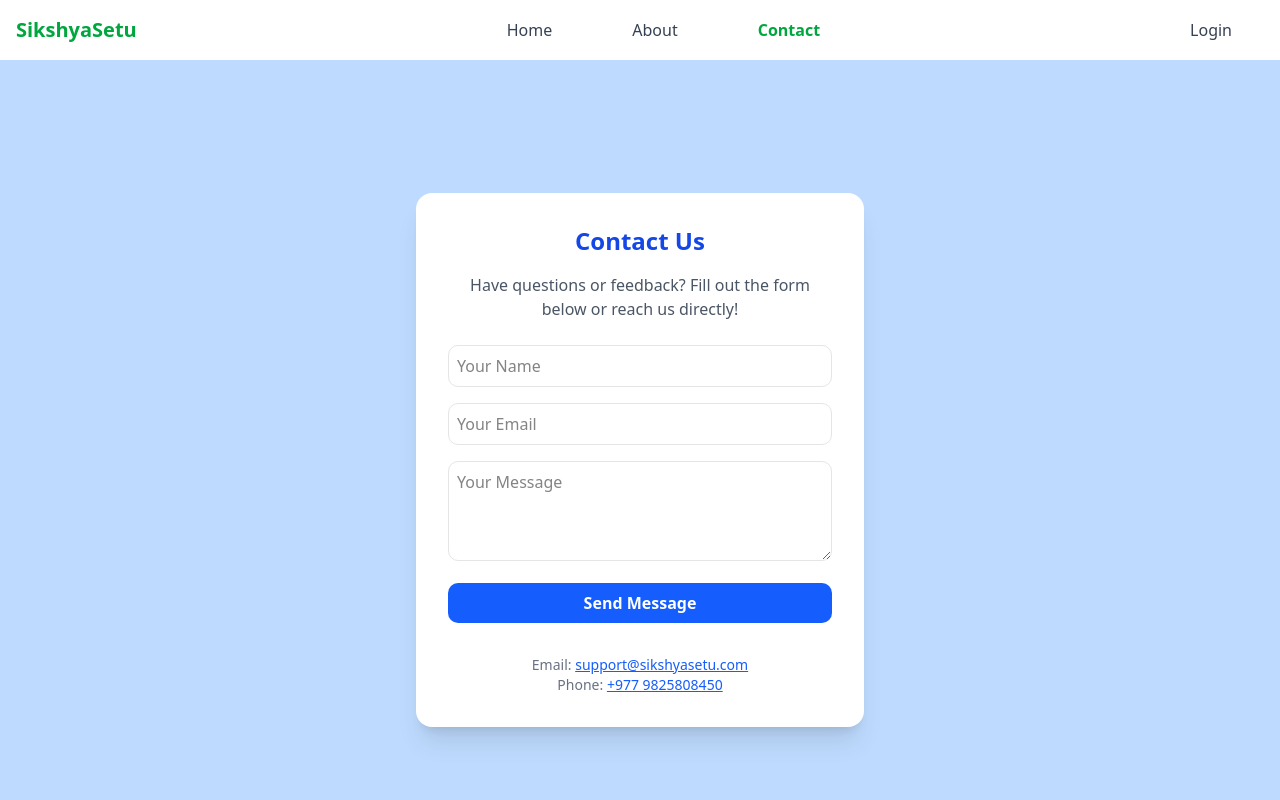
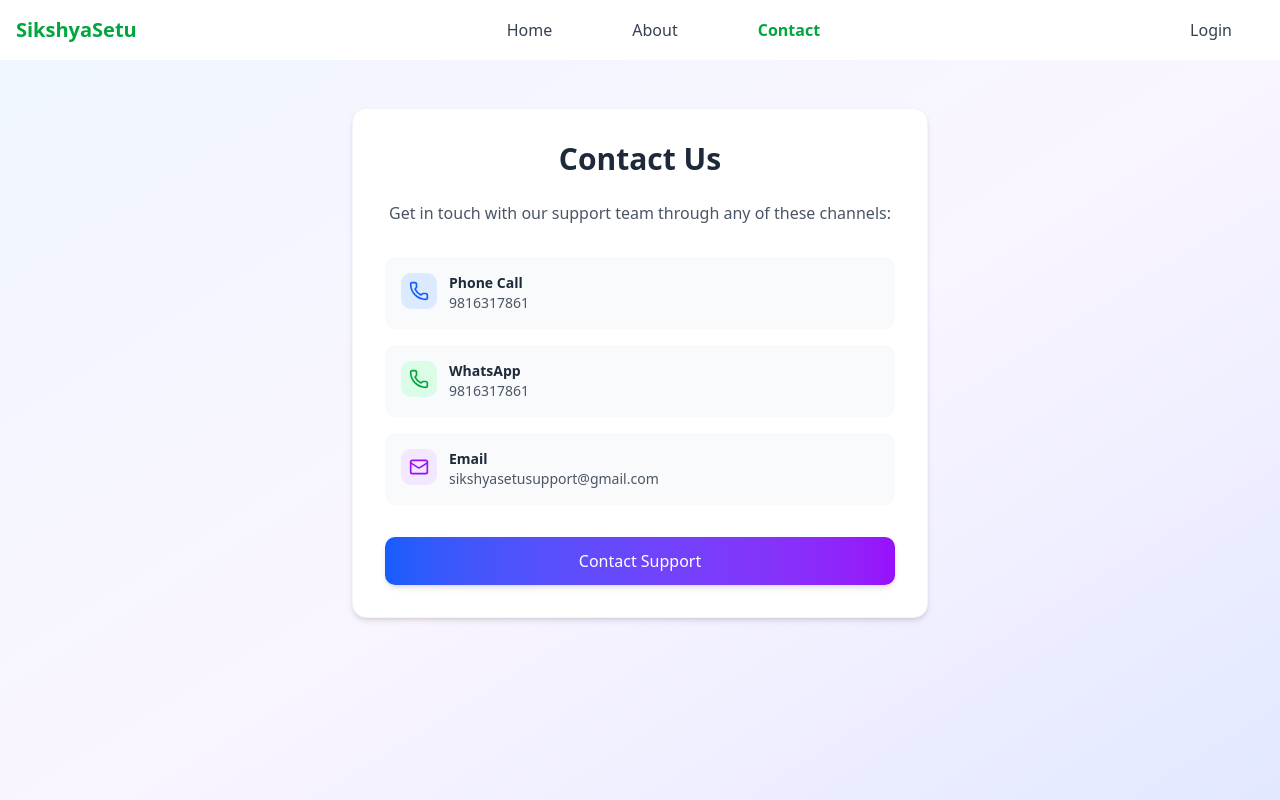
Before and after one commit to Ambiton-HackFest-2082/BitBytes, a React (Vite) app in the folder frontend/: page /contact in a window 1280 px wide. Shown: the top 800 px of the page. Built offline with nearby package versions, Linux system fonts and the light colour scheme; no server answers.

Commit message:
about section redesigned

```diff
--- a/frontend/src/components/Landingpage/Faq.jsx
+++ b/frontend/src/components/Landingpage/Faq.jsx
@@ -1,13 +1,9 @@
 import { useState } from "react";
-import { Phone, Mail, HelpCircle } from "lucide-react";
+import { HelpCircle } from "lucide-react";
 
 const faqData = {
   "Getting Started": [
-    {
-      question: "What is SikshyaSetu?",
-      answer:
-        "SikshyaSetu is a collaborative platform that connects students and teachers to enhance digital learning through discussions, Q&A, and shared resources.",
-    },
+
     {
       question: "How do I register as a teacher or student?",
       answer:
@@ -44,9 +40,8 @@ const faqData = {
       question: "Is there a messaging system?",
       answer:
         "SikshyaSetu includes private messaging between students and teachers, group messaging for class discussions, and announcement features for important updates.",
-    }
+    },
   ],
-
 };
 
 export default function FAQ() {
@@ -57,44 +52,15 @@ export default function FAQ() {
     setOpenIndex(openIndex === index ? null : index);
   };
 
-  const handlePhoneClick = () => {
-    window.open('tel:9816317861', '_blank');
-  };
-
-  const handleWhatsAppClick = () => {
-    window.open('https://wa.me/9779816317861', '_blank');
-  };
-
-  const handleEmailClick = () => {
-    const email = "sikshyasetusupport@gmail.com";
-    const subject = encodeURIComponent("Hello from SikshyaSetu");
-    const body = encodeURIComponent("Hi, I wanted to reach out to you regarding...");
-
-    const gmailUrl = `https://mail.google.com/mail/?view=cm&fs=1&to=${email}&su=${subject}&body=${body}`;
-
-    window.open(gmailUrl, '_blank');
-  };
-
-  const handleContactSupport = () => {
-    const email = "sikshyasetusupport@gmail.com";
-    const subject = encodeURIComponent("Support Request from FAQ");
-    const body = encodeURIComponent("Hi Team,\n\nI have a question regarding...");
-
-    const gmailUrl = `https://mail.google.com/mail/?view=cm&fs=1&to=${email}&su=${subject}&body=${body}`;
-
-    window.open(gmailUrl, '_blank');
-  };
-
   const tabs = [
     { name: "Getting Started", icon: "🚀" },
     { name: "Platform Features", icon: "📚" },
-
   ];
 
   return (
-    <div className="min-h-screen bg-gradient-to-br from-purple-50 via-blue-50 to-indigo-100">
-      <div className="max-w-6xl mx-auto px-6 py-12">
-        {/* Header Section */}
+    <div className="min-h-screen bg-[#f8f4ff] flex flex-col items-center justify-center py-12 px-4">
+      <div className="max-w-6xl w-full">
+        {/* Header */}
         <div className="text-center mb-12">
           <div className="inline-flex items-center justify-center w-16 h-16 bg-gradient-to-r from-blue-500 to-purple-600 rounded-full mb-4">
             <HelpCircle className="w-8 h-8 text-white" />
@@ -115,7 +81,10 @@ export default function FAQ() {
           {tabs.map((tab) => (
             <button
               key={tab.name}
-              onClick={() => setActiveTab(tab.name)}
+              onClick={() => {
+                setActiveTab(tab.name);
+                setOpenIndex(null);
+              }}
               className={`flex items-center gap-2 px-6 py-3 rounded-full font-medium transition-all duration-200 ${
                 activeTab === tab.name
                   ? "bg-gradient-to-r from-blue-600 to-purple-600 text-white shadow-lg"
@@ -128,10 +97,8 @@ export default function FAQ() {
           ))}
         </div>
 
-        <div className="grid grid-cols-1 lg:grid-cols-3 gap-8">
-          {/* FAQ Section */}
-          <div className="lg:col-span-2">
-            <div className="space-y-4">
+        {/* FAQ List */}
+        <div className="w-full max-w-4xl mx-auto space-y-4">
           {faqData[activeTab].map((faq, index) => (
             <div
               key={index}
@@ -163,8 +130,9 @@ export default function FAQ() {
                 </span>
               </button>
 
+              {/* Answer */}
               {openIndex === index && (
-                    <div className="px-6 pb-6">
+                <div className="px-6 pb-6 max-h-[300px] overflow-y-auto transition-all duration-300 ease-in-out">
                   <div className="h-px bg-gray-100 mb-4"></div>
                   <p className="text-gray-600 leading-relaxed">
                     {faq.answer}
@@ -175,76 +143,6 @@ export default function FAQ() {
           ))}
         </div>
       </div>
-
-          {/* Help Center Sidebar */}
-          <div className="lg:col-span-1">
-            <div className="bg-white rounded-xl p-6 shadow-sm border border-gray-100 sticky top-6">
-              <h3 className="text-xl font-bold text-gray-800 mb-4">
-                Need More Help?
-              </h3>
-              <p className="text-gray-600 mb-6 text-sm">
-                Get in touch with our support team through any of these channels:
-              </p>
-
-              <div className="space-y-4">
-                <div
-                  onClick={handlePhoneClick}
-                  className="flex items-start gap-3 p-4 bg-gray-50 rounded-lg cursor-pointer hover:bg-blue-50 transition-colors duration-200 group"
-                >
-                  <div className="bg-blue-100 p-2 rounded-lg group-hover:bg-blue-200">
-                    <Phone className="w-5 h-5 text-blue-600" />
-                  </div>
-                  <div>
-                    <h4 className="font-semibold text-gray-800 text-sm group-hover:text-blue-700">
-                      Phone Call
-                    </h4>
-                    <p className="text-gray-600 text-sm">9816317861</p>
-                  </div>
-                </div>
-
-                <div
-                  onClick={handleWhatsAppClick}
-                  className="flex items-start gap-3 p-4 bg-gray-50 rounded-lg cursor-pointer hover:bg-green-50 transition-colors duration-200 group"
-                >
-                  <div className="bg-green-100 p-2 rounded-lg group-hover:bg-green-200">
-                    <Phone className="w-5 h-5 text-green-600" />
-                  </div>
-                  <div>
-                    <h4 className="font-semibold text-gray-800 text-sm group-hover:text-green-700">
-                      WhatsApp
-                    </h4>
-                    <p className="text-gray-600 text-sm">9816317861</p>
-                  </div>
-                </div>
-
-                <div
-                  onClick={handleEmailClick}
-                  className="flex items-start gap-3 p-4 bg-gray-50 rounded-lg cursor-pointer hover:bg-purple-50 transition-colors duration-200 group"
-                >
-                  <div className="bg-purple-100 p-2 rounded-lg group-hover:bg-purple-200">
-                    <Mail className="w-5 h-5 text-purple-600" />
-                  </div>
-                  <div>
-                    <h4 className="font-semibold text-gray-800 text-sm group-hover:text-purple-700">
-                      Email
-                    </h4>
-                    <p className="text-gray-600 text-sm break-all">
-                      sikshyasetusupport@gmail.com
-                    </p>
-                  </div>
-                </div>
-              </div>
-
-              <button
-                onClick={handleContactSupport}
-                className="w-full mt-6 bg-gradient-to-r from-blue-600 to-purple-600 text-white py-3 px-4 rounded-lg font-medium hover:from-blue-700 hover:to-purple-700 transition-all duration-200 shadow-md hover:shadow-lg"
-              >
-                Contact Support
-              </button>
-            </div>
-          </div>
-        </div>
-      </div>
     </div>
   );
 }
--- a/frontend/src/pages/LandingPage/Contact.jsx
+++ b/frontend/src/pages/LandingPage/Contact.jsx
@@ -1,69 +1,75 @@
-import React, { useState } from "react";
+import { Phone, Mail } from "lucide-react";
 
-export default function Contact() {
-  const [form, setForm] = useState({ name: "", email: "", message: "" });
-  const [submitted, setSubmitted] = useState(false);
-
-  const handleChange = (e) => {
-    setForm({ ...form, [e.target.name]: e.target.value });
+export default function ContactUs() {
+  const handlePhoneClick = () => {
+    window.open('tel:9816317861', '_blank');
   };
 
-  const handleSubmit = (e) => {
-    e.preventDefault();
-    setSubmitted(true);
-    setForm({ name: "", email: "", message: "" });
+  const handleWhatsAppClick = () => {
+    window.open('https://wa.me/9779816317861', '_blank');
+  };
+
+  const handleEmailClick = () => {
+    const email = "sikshyasetusupport@gmail.com";
+    const subject = encodeURIComponent("Hello from SikshyaSetu");
+    const body = encodeURIComponent("Hi, I wanted to reach out to you regarding...");
+
+    const gmailUrl = `https://mail.google.com/mail/?view=cm&fs=1&to=${email}&su=${subject}&body=${body}`;
+    window.open(gmailUrl, '_blank');
+  };
+
+  const handleContactSupport = () => {
+    const email = "sikshyasetusupport@gmail.com";
+    const subject = encodeURIComponent("Support Request from Contact Page");
+    const body = encodeURIComponent("Hi Team,\n\nI have a question regarding...");
+
+    const gmailUrl = `https://mail.google.com/mail/?view=cm&fs=1&to=${email}&su=${subject}&body=${body}`;
+    window.open(gmailUrl, '_blank');
   };
 
   return (
-    <div className="min-h-screen flex items-center justify-center bg-blue-200 p-4">
-      <div className="bg-white shadow-xl rounded-2xl p-8 w-full max-w-md">
-        <h1 className="text-2xl font-bold text-blue-700 mb-4 text-center">Contact Us</h1>
-        <p className="text-gray-600 mb-6 text-center">
-          Have questions or feedback? Fill out the form below or reach us directly!
+    <div className="min-h-screen bg-gradient-to-br from-blue-50 via-purple-50 to-indigo-100 py-12 px-6">
+      <div className="max-w-xl mx-auto bg-white rounded-xl shadow-md p-8 border border-gray-100">
+        <h1 className="text-3xl font-bold text-gray-800 mb-6 text-center">Contact Us</h1>
+        <p className="text-gray-600 mb-8 text-center">
+          Get in touch with our support team through any of these channels:
         </p>
-        {submitted && (
-          <div className="bg-green-100 text-green-800 px-4 py-2 rounded mb-4 text-center">
-            Thank you for reaching out! We'll get back to you soon.
+
+        <div className="space-y-4">
+          <div onClick={handlePhoneClick} className="flex items-start gap-3 p-4 bg-gray-50 rounded-lg cursor-pointer hover:bg-blue-50 group">
+            <div className="bg-blue-100 p-2 rounded-lg group-hover:bg-blue-200">
+              <Phone className="w-5 h-5 text-blue-600" />
+            </div>
+            <div>
+              <h4 className="font-semibold text-gray-800 text-sm group-hover:text-blue-700">Phone Call</h4>
+              <p className="text-gray-600 text-sm">9816317861</p>
+            </div>
           </div>
-        )}
-        <form onSubmit={handleSubmit} className="space-y-4">
-          <input
-            type="text"
-            name="name"
-            placeholder="Your Name"
-            className="w-full border rounded-lg p-2"
-            value={form.name}
-            onChange={handleChange}
-            required
-          />
-          <input
-            type="email"
-            name="email"
-            placeholder="Your Email"
-            className="w-full border rounded-lg p-2"
-            value={form.email}
-            onChange={handleChange}
-            required
-          />
-          <textarea
-            name="message"
-            placeholder="Your Message"
-            className="w-full border rounded-lg p-2 min-h-[100px]"
-            value={form.message}
-            onChange={handleChange}
-            required
-          />
-          <button
-            type="submit"
-            className="w-full bg-blue-600 text-white rounded-lg p-2 hover:bg-blue-700 transition font-semibold"
-          >
-            Send Message
-          </button>
-        </form>
-        <div className="mt-8 text-center text-gray-500 text-sm">
-          <div>Email: <a href="mailto:support@sikshyasetu.com" className="text-blue-600 underline">support@sikshyasetu.com</a></div>
-          <div>Phone: <a href="tel:+1234567890" className="text-blue-600 underline">+977 9825808450</a></div>
+
+          <div onClick={handleWhatsAppClick} className="flex items-start gap-3 p-4 bg-gray-50 rounded-lg cursor-pointer hover:bg-green-50 group">
+            <div className="bg-green-100 p-2 rounded-lg group-hover:bg-green-200">
+              <Phone className="w-5 h-5 text-green-600" />
+            </div>
+            <div>
+              <h4 className="font-semibold text-gray-800 text-sm group-hover:text-green-700">WhatsApp</h4>
+              <p className="text-gray-600 text-sm">9816317861</p>
+            </div>
+          </div>
+
+          <div onClick={handleEmailClick} className="flex items-start gap-3 p-4 bg-gray-50 rounded-lg cursor-pointer hover:bg-purple-50 group">
+            <div className="bg-purple-100 p-2 rounded-lg group-hover:bg-purple-200">
+              <Mail className="w-5 h-5 text-purple-600" />
+            </div>
+            <div>
+              <h4 className="font-semibold text-gray-800 text-sm group-hover:text-purple-700">Email</h4>
+              <p className="text-gray-600 text-sm break-all">sikshyasetusupport@gmail.com</p>
+            </div>
+          </div>
         </div>
+
+        <button onClick={handleContactSupport} className="w-full mt-8 bg-gradient-to-r from-blue-600 to-purple-600 text-white py-3 px-4 rounded-lg font-medium hover:from-blue-700 hover:to-purple-700 shadow-md hover:shadow-lg">
+          Contact Support
+        </button>
       </div>
     </div>
   );
```
Lines whose indentation alone changed are shown as unchanged.
